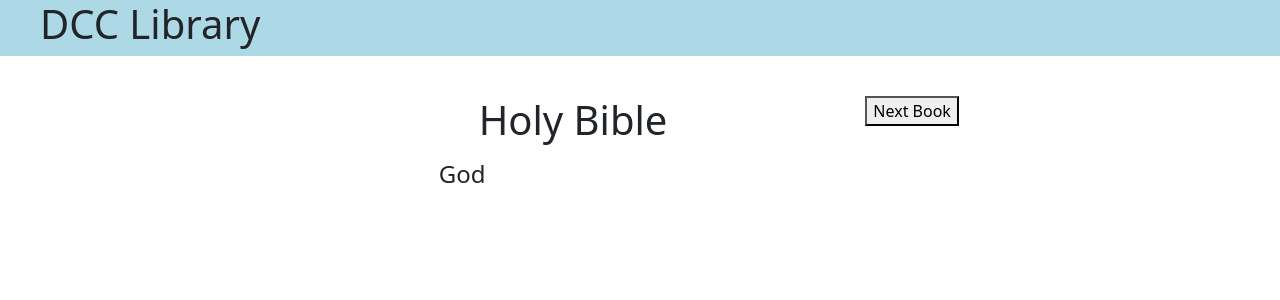
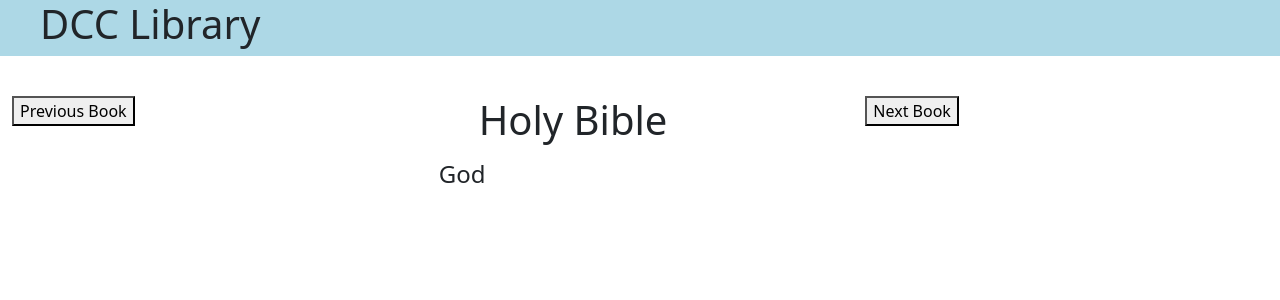
Before and after one commit to JoshuaB94/DCCLibraryReact, a React (Create React App) app: page / in a window 1280 px wide. Shown: the top 300 px of the page. Built offline with nearby package versions, Linux system fonts and the light colour scheme.

Commit message:
Created the Previous Book method and button associated to this method.

```diff
--- a/src/components/App.jsx
+++ b/src/components/App.jsx
@@ -26,6 +26,17 @@
         });
     }
 
+    goToPreviousBook = () => {
+        let tempBookNumber = this.state.bookNumber;
+        tempBookNumber--;
+        if(tempBookNumber < 0){
+            tempBookNumber = this.books.length - 1;
+        }
+        this.setState({
+            bookNumber: tempBookNumber
+        });
+    }
+
     render(){
         return (
             <div className="container-fluid">
@@ -33,6 +44,7 @@
                 <div className="row">
                     <div className="col-md-4">
                         {/*Previous Button will go here*/}
+                        <button onClick={this.goToPreviousBook}>Previous Book</button>
                     </div>
                     <div className="col-md-4">
                         {/*Display Book cover here*/}
```
